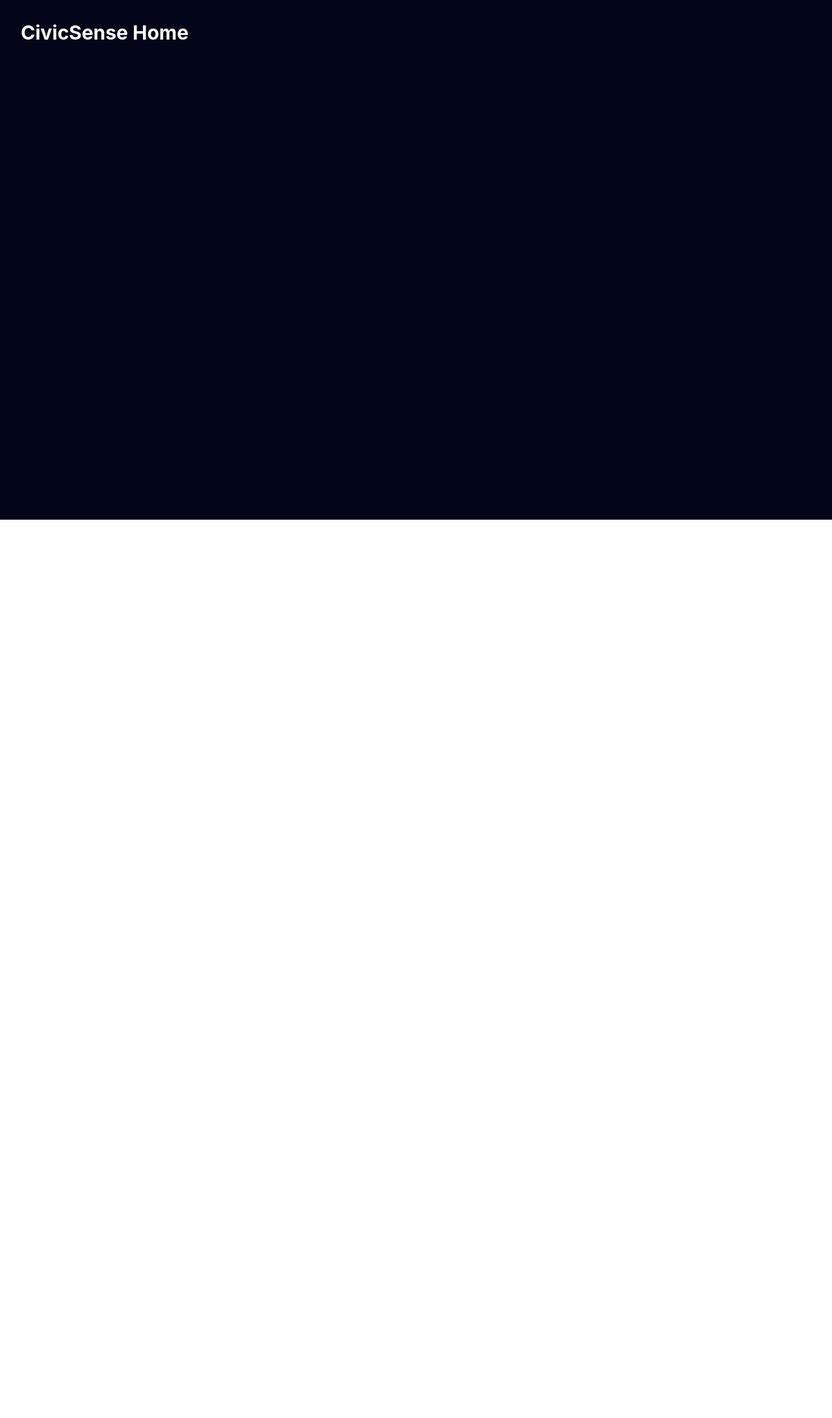
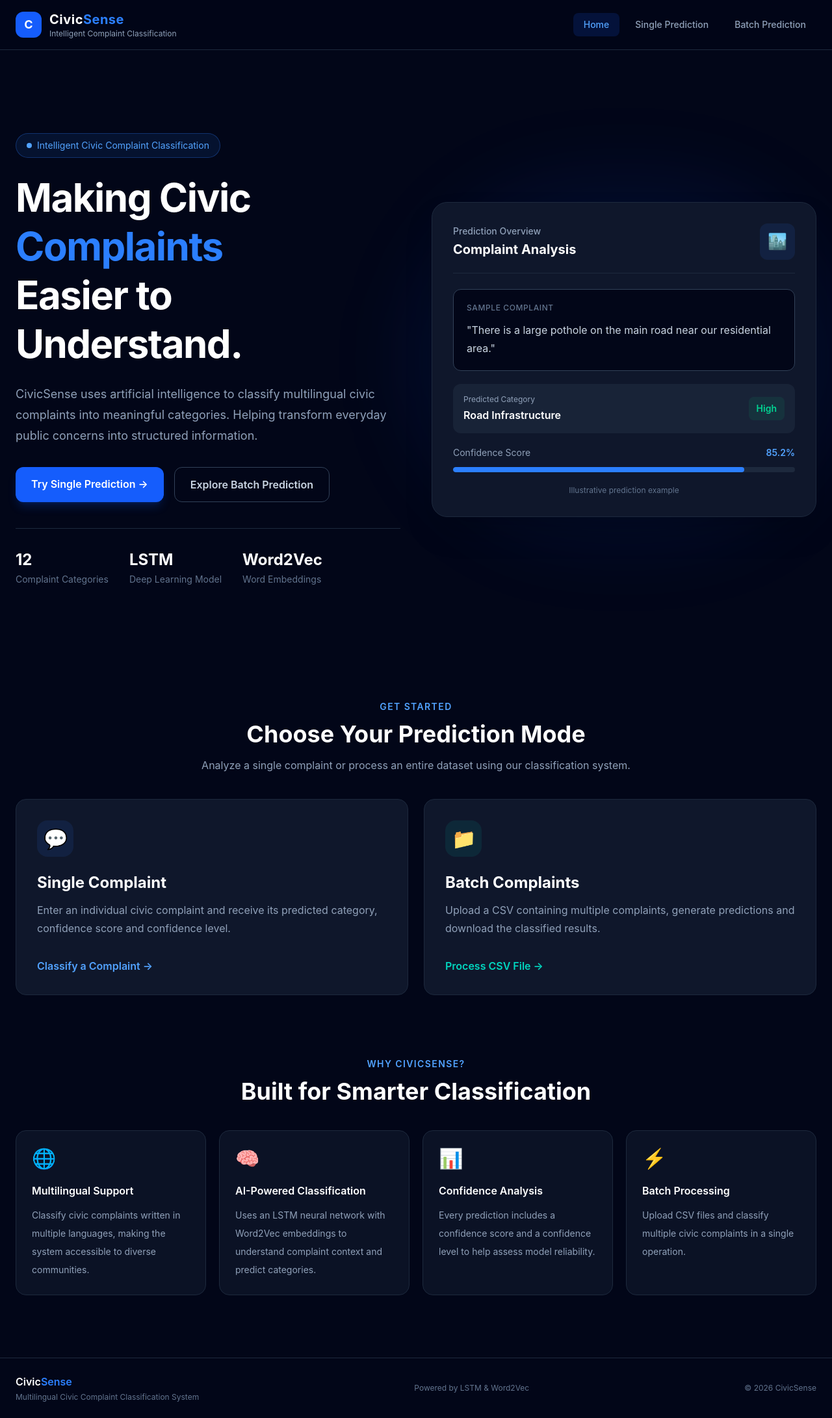
Before and after one commit to deepak88-web/Civic_Sense, a React app in the folder frontend/: page / in a window 1280 px wide. Shown: the whole page at 65% size. Before the commit the page ends 800 px from the top, so only its background shows below. Built offline with nearby package versions, Linux system fonts and the light colour scheme; the HTML template or start-up script is replaced by a standard one.

Commit message:
refactor: reorganize App component structure and improve NotFound page styling

```diff
--- a/frontend/src/App.jsx
+++ b/frontend/src/App.jsx
@@ -1,32 +1,41 @@
 
 import { BrowserRouter, Routes, Route } from "react-router-dom";
 
-function Home() {
-  return <h1 className="text-3xl font-bold">CivicSense Home</h1>;
-}
+import Navbar from "./components/Navbar";
+import Footer from "./components/Footer";
 
-function SinglePrediction() {
-  return <h1 className="text-3xl font-bold">Single Prediction</h1>;
-}
+import Home from "./pages/Home";
+import SinglePrediction from "./pages/SinglePrediction";
+import BatchPrediction from "./pages/BatchPrediction";
 
-function BatchPrediction() {
-  return <h1 className="text-3xl font-bold">Batch Prediction</h1>;
-}
+
 
 function NotFound() {
-  return <h1 className="text-2xl font-bold">404 - Page Not Found</h1>;
+  return (
+    <h1 className="text-3xl font-bold text-white">
+      404 - Page Not Found
+    </h1>
+  );
 }
 
 function App() {
   return (
     <BrowserRouter>
-      <div className="min-h-screen bg-slate-950 p-8 text-white">
+      <div className="flex min-h-screen flex-col bg-slate-950">
+
+        <Navbar />
+
+        <main className="mx-auto w-full max-w-7xl flex-1 px-6 py-12">
           <Routes>
             <Route path="/" element={<Home />} />
             <Route path="/predict" element={<SinglePrediction />} />
             <Route path="/batch-predict" element={<BatchPrediction />} />
             <Route path="*" element={<NotFound />} />
           </Routes>
+        </main>
+
+        <Footer />
+
       </div>
     </BrowserRouter>
   );
```
Lines whose indentation alone changed are shown as unchanged.
